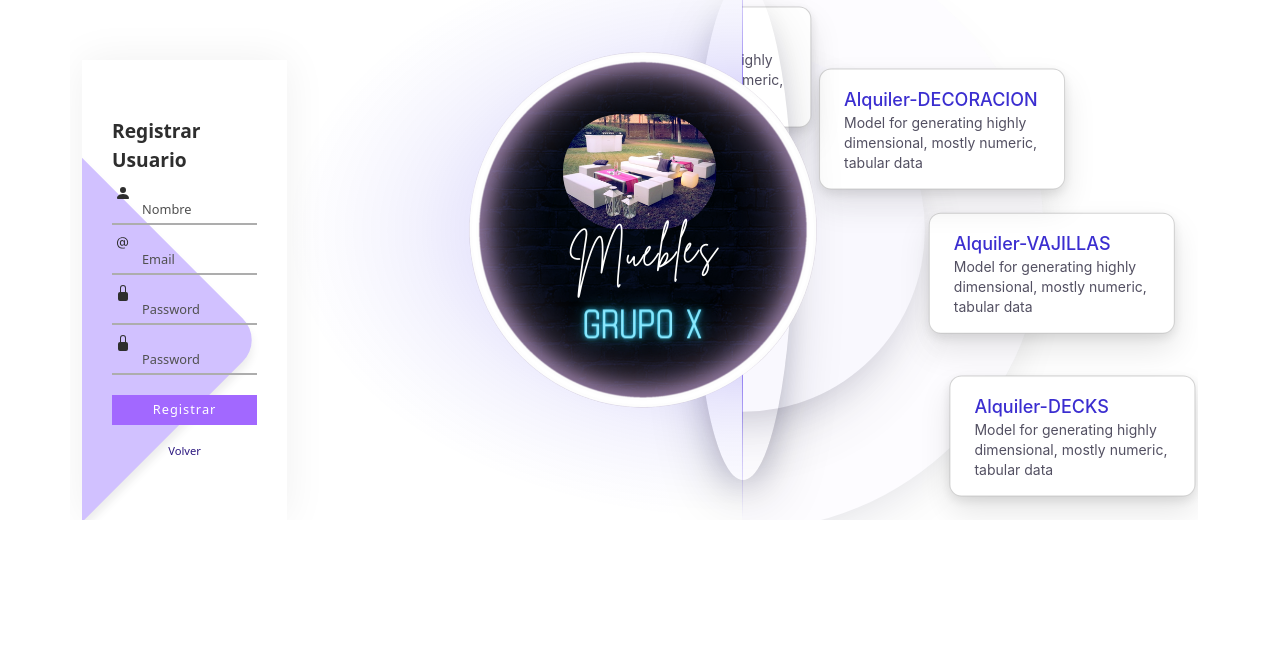
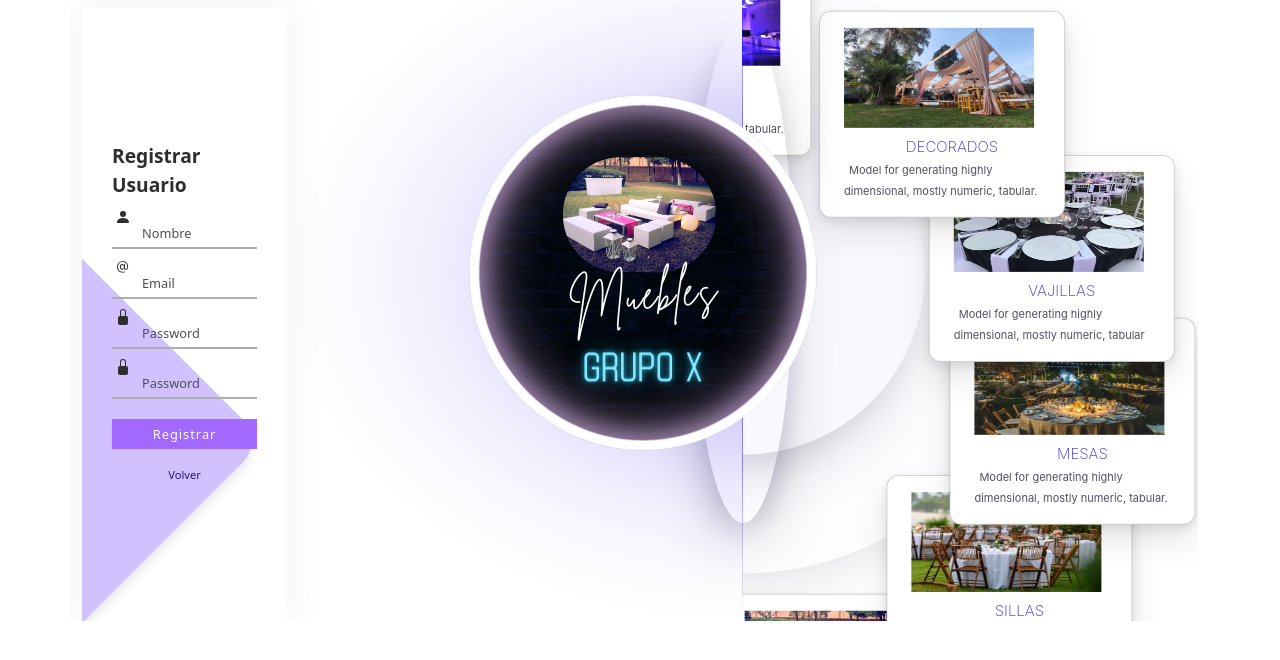
Before and after one commit to avidela47/Muebles-Grupo-X, an Angular app in the folder frontend/: page /signIn in a window 1280 px wide. Shown: the top 660 px of the page. Built offline with nearby package versions, Linux system fonts and the light colour scheme.

Commit message:
ultimo commit

```diff
--- a/frontend/src/app/app-routing.module.ts
+++ b/frontend/src/app/app-routing.module.ts
@@ -21,7 +21,7 @@ const routes: Routes = [
   { path: 'edit/:id', component: CrudComponent},
   { path: 'login', component: LoginComponent },
   { path: 'signIn', component: SignInComponent },
-  { path: 'dashboard', component: DashboardComponent ,canActivate: [AuthGuard] },
+  { path: 'dashboard', component: DashboardComponent, canActivate: [AuthGuard] },
   { path: '**', redirectTo: 'login', pathMatch: 'full' }
 ];
 
--- a/frontend/src/app/components/dashboard/dashboard.component.css
+++ b/frontend/src/app/components/dashboard/dashboard.component.css
@@ -21,9 +21,9 @@ img{
     position: relative;
     display: inline-block;
     margin: 15px;
-    padding: 15px 30px;
+    padding: 5px 10px;
     text-align: center;
-    font-size: 18px;
+    font-size: 15px;
     letter-spacing: 1px;
     text-decoration: none;
     color: #725AC1;
--- a/frontend/src/app/components/dashboard/dashboard.component.html
+++ b/frontend/src/app/components/dashboard/dashboard.component.html
@@ -3,7 +3,7 @@
 
 <div *ngIf="!loading" class="container mt-2 text-center">
   <div class="title">
-    <h2>Productos</h2>
+    <h2>Lista de Productos</h2>
     <button type="button" class="button" routerLink="/add">Agregar Producto</button>
   </div>
 
--- a/frontend/src/app/components/detail/detail.component.html
+++ b/frontend/src/app/components/detail/detail.component.html
@@ -1,4 +1,6 @@
+<app-navbar></app-navbar>
 <app-progress-bar *ngIf="loading"></app-progress-bar>
+
 <button type="button" class="btn2 btn btn-outline-primary btn-sm" routerLink="/home">Volver</button>
 
 <div *ngIf="!loading" class="container">
--- a/frontend/src/app/components/login/login.component.css
+++ b/frontend/src/app/components/login/login.component.css
@@ -8,7 +8,7 @@
 	position: relative;
 }
 ul:hover * {
-	animation-play-state: paused;
+	animation-play-state:running;
 }
 ul {
 	list-style-type: none;
@@ -60,10 +60,10 @@ a {
 }
 
 span{
-	font-size: 12px;
+	font-size: 11px;
 	text-align: center;
-	margin-left: 15px;
-	justify-content: space-around;
+	margin-left: 5px;
+	justify-content: space-between;
 }
 svg {
 	position: absolute;
--- a/frontend/src/app/components/login/login.component.html
+++ b/frontend/src/app/components/login/login.component.html
@@ -30,12 +30,12 @@
 <div class="void" id="void">
 	<div class="crop">
 	<ul id="card-list" style="--count: 6;">
-		<li><div class="card"><img class="img2" src="../../../assets/img/portda-eventos.jpg" alt="imagen"><a href=""><span class="model-name">DECKS</span><span>Model for generating highly dimensional, mostly numeric, tabular data</span></a></div></li>
-		<li><div class="card"><img class="img2" src="../../../assets/img/jessica-robert-wedding-192_5_76206-158034195661576.jpeg" alt="imagen"><a href=""><span class="model-name">SILLAS</span><span>Model for generating highly dimensional, mostly numeric, tabular data</span></a></div></li>
-		<li><div class="card"><img class="img2" src="../../../assets/img/tipos-de-mesas-para-eventos-grupo-rex.webp"><a href=""><span class="model-name">MESAS</span><span>Model for generating highly dimensional, mostly numeric, tabular data</span></a></div></li>
-		<li><div class="card"><img class="img2" src="../../../assets/img/vajilla2.jpg" alt="imagen"><a href=""><span class="model-name">VAJILLAS</span><span>Model for generating highly dimensional, mostly numeric, tabular data</span></a></div></li>
-		<li><div class="card"><img class="img2" src="../../../assets/img/img-20220723-152843_11_157860-167293942985442.jpeg" alt="imagen"><a href=""><span class="model-name">DECORADOS</span><span>Model for generating highly dimensional, mostly numeric, tabular data</span></a></div></li>
-		<li><div class="card"><img class="img2" src="../../../assets/img/interior salon2_7_65674.jpeg" alt="imagen"><a href=""><span class="model-name">SERVICIOS</span><span>Model for generating highly dimensional, mostly numeric, tabular data</span></a></div></li>
+		<li><div class="card"><img class="img2" src="../../../assets/img/portda-eventos.jpg" alt="imagen"><a href=""><span class="model-name">DECKS</span><span>Model for generating highly dimensional, mostly numeric, tabular.</span></a></div></li>
+		<li><div class="card"><img class="img2" src="../../../assets/img/jessica-robert-wedding-192_5_76206-158034195661576.jpeg" alt="imagen"><a href=""><span class="model-name">SILLAS</span><span>Model for generating highly dimensional, mostly numeric, tabular.</span></a></div></li>
+		<li><div class="card"><img class="img2" src="../../../assets/img/tipos-de-mesas-para-eventos-grupo-rex.webp"><a href=""><span class="model-name">MESAS</span><span>Model for generating highly dimensional, mostly numeric, tabular.</span></a></div></li>
+		<li><div class="card"><img class="img2" src="../../../assets/img/vajilla2.jpg" alt="imagen"><a href=""><span class="model-name">VAJILLAS</span><span>Model for generating highly dimensional, mostly numeric, tabular.</span></a></div></li>
+		<li><div class="card"><img class="img2" src="../../../assets/img/img-20220723-152843_11_157860-167293942985442.jpeg" alt="imagen"><a href=""><span class="model-name">DECORADOS</span><span>Model for generating highly dimensional, mostly numeric, tabular.</span></a></div></li>
+		<li><div class="card"><img class="img2" src="../../../assets/img/interior salon2_7_65674.jpeg" alt="imagen"><a href=""><span class="model-name">SERVICIOS</span><span>Model for generating highly dimensional, mostly numeric, tabular.</span></a></div></li>
 	</ul>
 	<div class="last-circle"></div>
     <div class="second-circle"></div>
--- a/frontend/src/app/components/navbar/navbar.component.css
+++ b/frontend/src/app/components/navbar/navbar.component.css
@@ -1,6 +1,8 @@
+@import url('https://fonts.googleapis.com/css2?family=Dancing+Script&family=Neuton:ital,wght@0,200;0,300;0,400;0,700;0,800;1,400&display=swap');
+
 .navbar{
     color: rgb(0, 0, 0);
-    border-bottom: solid 0.5px rgb(53, 52, 52);
+
 }
 
 .navbar-brand{
@@ -8,7 +10,18 @@
 }
 
 .img{
-    height: 100px;
-    width: 150px;
+    height: 85px;
+    width: 120px;
     margin: -20px;
 }
+
+a:hover {
+    color: rgb(83, 43, 226);
+}
+
+.a{
+    font-family: 'Dancing Script', cursive;
+    text-decoration: none;
+    color: gray;
+    margin-left: 10px;
+}
--- a/frontend/src/app/components/navbar/navbar.component.html
+++ b/frontend/src/app/components/navbar/navbar.component.html
@@ -1,13 +1,27 @@
-<nav class="navbar navbar-expand-lg" >
-  <div class="container-fluid">
-    <a routerLink="/home">  <img class="img" src="../../../assets/img/Diseño_sin_título-removebg-preview.png" alt="imagen"></a>
-    <button class="navbar-toggler" type="button" data-bs-toggle="collapse" data-bs-target="#navbarColor01"
-      aria-controls="navbarColor01" aria-expanded="false" aria-label="Toggle navigation">
-      <span class="navbar-toggler-icon"></span>
-    </button>
+<nav class="navbar navbar-expand-lg navbar-light bg-light">
+  <a class="a" routerLink="/home">Muebles GX</a>
+  <button class="navbar-toggler" type="button" data-toggle="collapse" data-target="#navbarSupportedContent"
+    aria-controls="navbarSupportedContent" aria-expanded="false" aria-label="Toggle navigation">
+    <span class="navbar-toggler-icon"></span>
+  </button>
 
-    <div class="d-flex ms-auto">
-      <button class="btn btn-outline-danger btn-sm my-2 my-sm-0" (click)="logOut()" type="button">LogOut</button>
-    </div>
+  <div class="collapse navbar-collapse" id="navbarSupportedContent">
+    <ul class="navbar-nav ms-auto">
+      <li class="nav-item active">
+        <a class="nav-link" href="home">Home</a>
+      </li>
+      <li class="nav-item">
+        <a class="nav-link" href="home">Nosotros</a>
+      </li>
+      <li class="nav-item">
+        <a class="nav-link" href="home">Productos</a>
+      </li>
+      <li class="nav-item">
+        <a class="nav-link" href="home">Contacto</a>
+      </li>
+    </ul>
+  </div>
+  <div class="d-flex ms-auto">
+    <button class="btn btn-outline-danger btn-sm my-2 my-sm-0" (click)="logOut()" type="button">LogOut</button>
   </div>
 </nav>
--- a/frontend/src/app/components/sign-in/sign-in.component.css
+++ b/frontend/src/app/components/sign-in/sign-in.component.css
@@ -1,7 +1,7 @@
 .void {
-	margin-top: -120px;
+	margin-top: -83px;
 	width: 90%;
-	height: 580px;
+	height: 696px;
 	position: relative;
 	aspect-ratio: 1 / 1;
 	overflow: hidden;
@@ -51,11 +51,19 @@ a {
 	color: unset;
 }
 .model-name {
-	font-weight: 500;
-	font-size: 18px;
+	font-weight: 200;
+	font-size: 15px;
 	line-height: 150%;
 	color: #3B2ED0;
 	display: block;
+	margin-left: 20px;
+}
+
+span{
+	font-size: 11px;
+	text-align: center;
+	margin-left: 5px;
+	justify-content: space-between;
 }
 svg {
 	position: absolute;
@@ -126,6 +134,7 @@ li:nth-child(8), li:nth-child(8) .card {
 .img{
 	margin-left: -300px;
 }
+
 .second-circle {
 	position: absolute;
 	width: 40%;
@@ -179,7 +188,7 @@ li:nth-child(8), li:nth-child(8) .card {
 .container{
   display: flex;
   justify-content: center;
-  padding-top: 60px;
+  padding-top: 8px;
   overflow: hidden;
 }
 
@@ -285,3 +294,8 @@ li:nth-child(8), li:nth-child(8) .card {
   padding: 8px 15px;
   border-radius: 20px;
 }
+
+.img2 {
+	width: 190px;
+	height: 100px;
+}
--- a/frontend/src/app/components/sign-in/sign-in.component.html
+++ b/frontend/src/app/components/sign-in/sign-in.component.html
@@ -48,30 +48,12 @@
     <div class="void" id="void">
         <div class="crop">
             <ul id="card-list" style="--count: 6;">
-                <li>
-                    <div class="card"><a href=""><span class="model-name">Alquiler-SILLAS</span><span>Model for
-                                generating highly dimensional, mostly numeric, tabular data</span></a></div>
-                </li>
-                <li>
-                    <div class="card"><a href=""><span class="model-name">Alquiler-MESAS</span><span>Model for
-                                generating highly dimensional, mostly numeric, tabular data</span></a></div>
-                </li>
-                <li>
-                    <div class="card"><a href=""><span class="model-name">Alquiler-DECKS</span><span>Model for
-                                generating highly dimensional, mostly numeric, tabular data</span></a></div>
-                </li>
-                <li>
-                    <div class="card"><a href=""><span class="model-name">Alquiler-VAJILLAS</span><span>Model for
-                                generating highly dimensional, mostly numeric, tabular data</span></a></div>
-                </li>
-                <li>
-                    <div class="card"><a href=""><span class="model-name">Alquiler-DECORACION</span><span>Model for
-                                generating highly dimensional, mostly numeric, tabular data</span></a></div>
-                </li>
-                <li>
-                    <div class="card"><a href=""><span class="model-name">Alquiler-DECKS</span><span>Model for generating
-                                highly dimensional, mostly numeric, tabular data</span></a></div>
-                </li>
+                <li><div class="card"><img class="img2" src="../../../assets/img/portda-eventos.jpg" alt="imagen"><a href=""><span class="model-name">DECKS</span><span>Model for generating highly dimensional, mostly numeric, tabular.</span></a></div></li>
+                <li><div class="card"><img class="img2" src="../../../assets/img/jessica-robert-wedding-192_5_76206-158034195661576.jpeg" alt="imagen"><a href=""><span class="model-name">SILLAS</span><span>Model for generating highly dimensional, mostly numeric, tabular.</span></a></div></li>
+                <li><div class="card"><img class="img2" src="../../../assets/img/tipos-de-mesas-para-eventos-grupo-rex.webp"><a href=""><span class="model-name">MESAS</span><span>Model for generating highly dimensional, mostly numeric, tabular.</span></a></div></li>
+                <li><div class="card"><img class="img2" src="../../../assets/img/vajilla2.jpg" alt="imagen"><a href=""><span class="model-name">VAJILLAS</span><span>Model for generating highly dimensional, mostly numeric, tabular</span></a></div></li>
+                <li><div class="card"><img class="img2" src="../../../assets/img/img-20220723-152843_11_157860-167293942985442.jpeg" alt="imagen"><a href=""><span class="model-name">DECORADOS</span><span>Model for generating highly dimensional, mostly numeric, tabular.</span></a></div></li>
+                <li><div class="card"><img class="img2" src="../../../assets/img/interior salon2_7_65674.jpeg" alt="imagen"><a href=""><span class="model-name">SERVICIOS</span><span>Model for generating highly dimensional, mostly numeric, tabular.</span></a></div></li>
             </ul>
             <div class="last-circle"></div>
             <div class="second-circle"></div>
```
Also changed, not shown: 3 other files (tests, documents, lock files or other folders).
